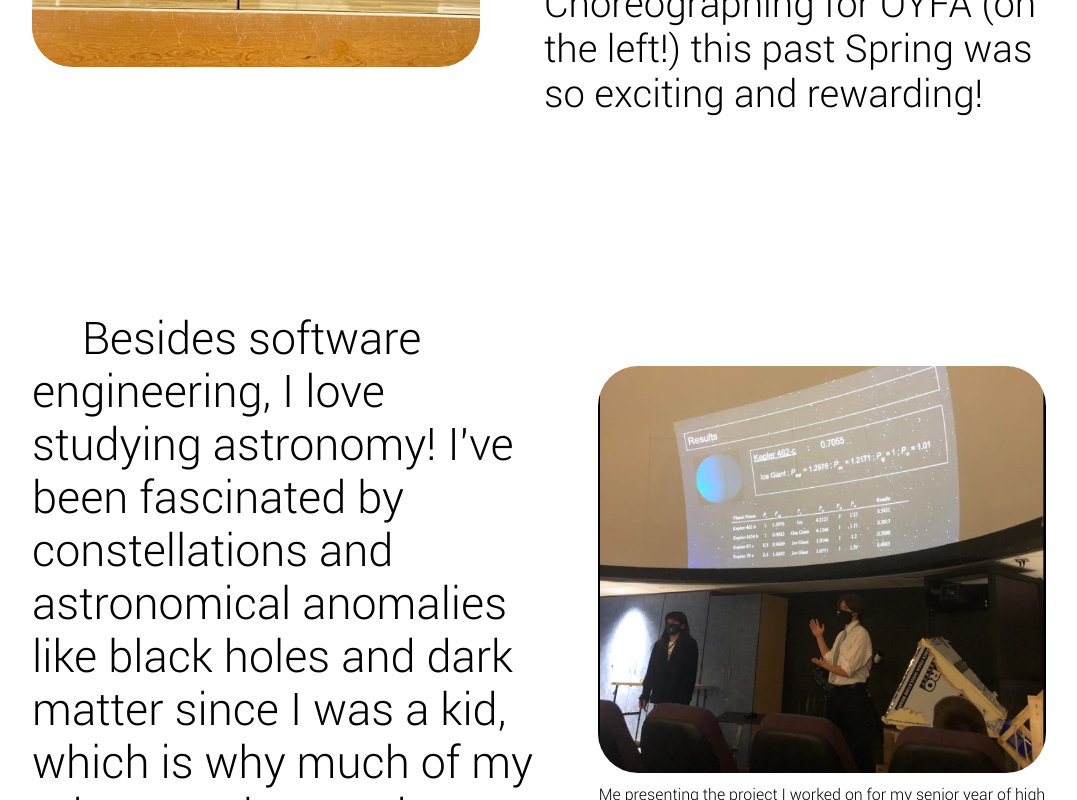
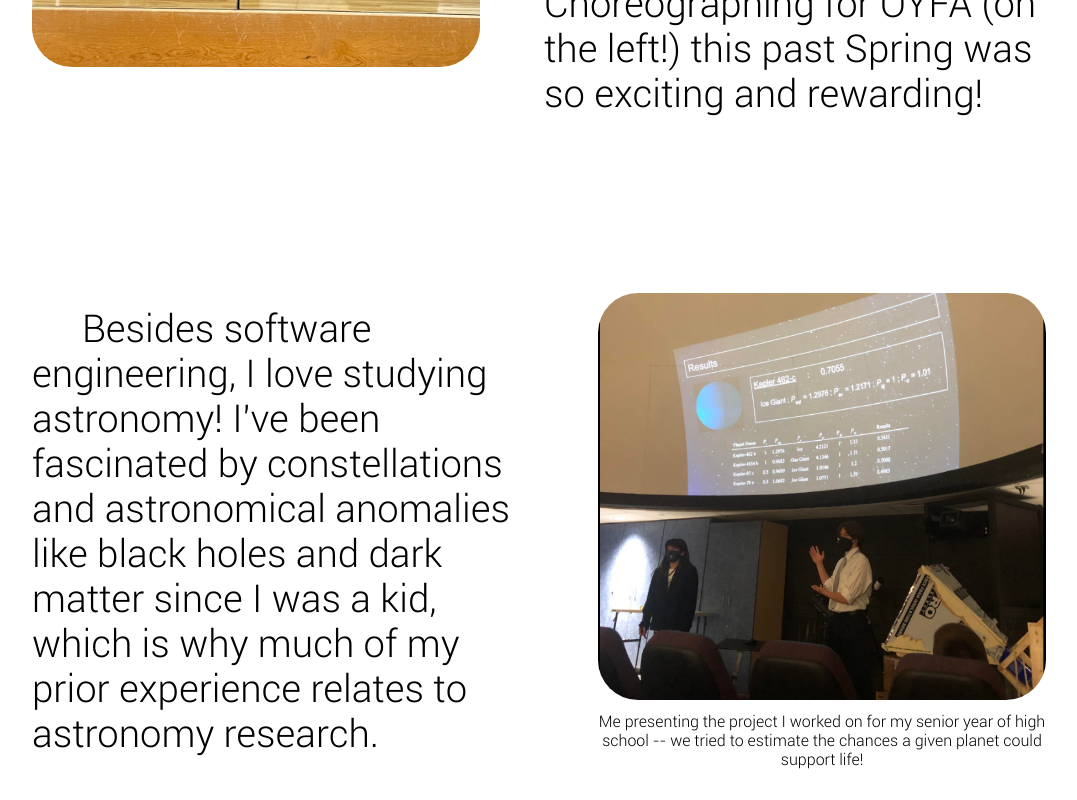
Before and after one commit to benlchang/portfolio, a Next.js app: page /about in a window 1280 px wide. Shown: the part 2000-2800 px from the top of the page, without its empty margins (96-1173 px from the left). Built offline with nearby package versions, Linux system fonts and the light colour scheme.

Commit message:
6/28 - css refactoring, formatting, email link added (2)

```diff
--- a/app/about/page.tsx
+++ b/app/about/page.tsx
@@ -47,7 +47,7 @@ export default function About() {
                     </p>
                 </div>
                 <div className='blurb'>
-                    <p style={{fontSize:'45px'}}>Besides software engineering, I love studying astronomy! I've been fascinated by constellations
+                    <p>Besides software engineering, I love studying astronomy! I've been fascinated by constellations
                         and astronomical anomalies like black holes and dark matter since I
                         was a kid, which is why much of my prior experience relates to
                         astronomy research.
```
